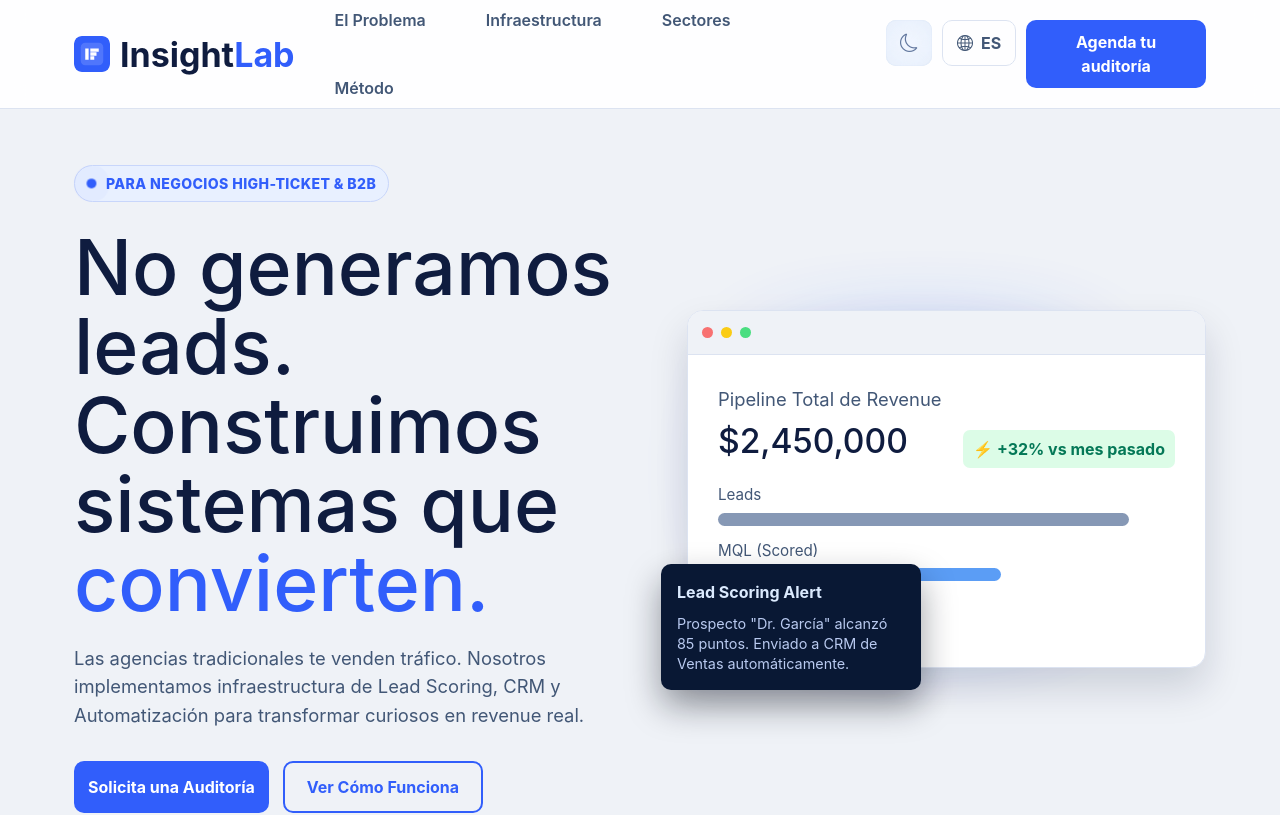
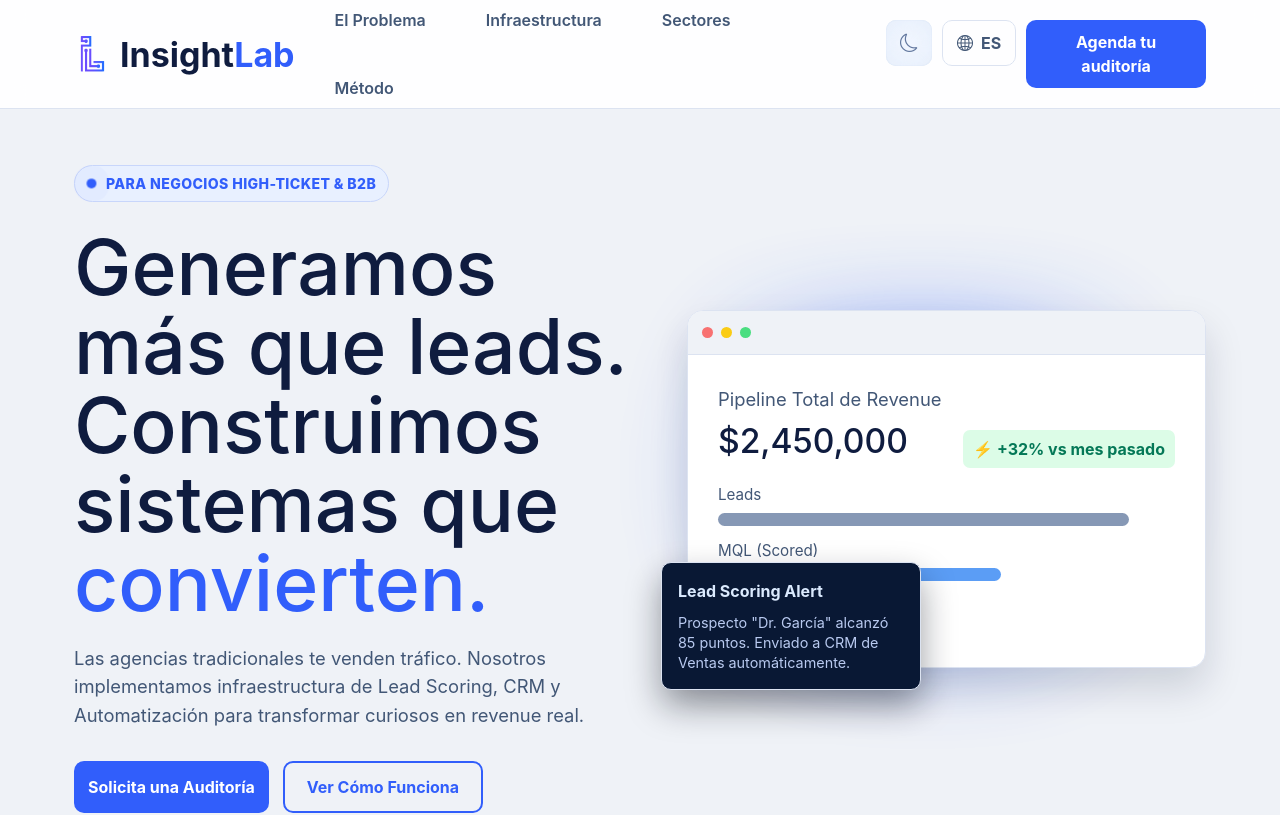
Before and after one commit to EmmanuelQuirozA/Insight-Lab, a React (Vite) app: page / in a window 1280 px wide. Shown: the top 815 px of the page. Built offline with nearby package versions, Linux system fonts and the light colour scheme.

Commit message:
Logo and minor enhancements

```diff
--- a/index.html
+++ b/index.html
@@ -2,11 +2,11 @@
 <html lang="en">
   <head>
     <meta charset="UTF-8" />
-    <link rel="icon" type="image/svg+xml" href="/vite.svg" />
+    <link rel="icon" type="image/svg+xml" href="/brand/logo_minimal.png" />
     <meta name="viewport" content="width=device-width, initial-scale=1.0" />
     <link rel="stylesheet" href="https://cdn.jsdelivr.net/npm/bootstrap@5.3.3/dist/css/bootstrap.min.css" />
     <link rel="stylesheet" href="https://cdn.jsdelivr.net/npm/bootstrap-icons@1.11.3/font/bootstrap-icons.min.css" />
-    <title>insight-lab</title>
+    <title>Insight Lab</title>
   </head>
   <body>
     <div id="root"></div>
--- a/src/App.css
+++ b/src/App.css
@@ -377,7 +377,7 @@ h1 {
 .hero-right::before {
   content: '';
   position: absolute;
-  inset: 11% 8% 14%;
+  inset: 3%;
   background: radial-gradient(circle at 45% 45%, rgba(77, 148, 255, 0.9) 0%, rgba(39, 87, 255, 0.58) 38%, rgba(18, 43, 130, 0) 76%);
   filter: blur(48px);
   opacity: 0.8;
@@ -510,6 +510,7 @@ h1 {
   left: -26px;
   bottom: -22px;
   background: var(--card);
+  border: 1px solid var(--line);
   color: #dbeafe;
   border-radius: 10px;
   padding: 16px;
@@ -517,6 +518,7 @@ h1 {
   box-shadow: 0 16px 34px rgba(7, 12, 25, 0.4);
   z-index: 2;
 }
+
 
 :root[data-theme='dark'] .hero-right::before {
   background: radial-gradient(circle at 45% 45%, rgba(91, 178, 255, 0.95) 0%, rgba(57, 116, 255, 0.58) 38%, rgba(16, 41, 126, 0) 76%);
--- a/src/components/Footer.tsx
+++ b/src/components/Footer.tsx
@@ -22,7 +22,7 @@ function Footer({ brandName, brandAccent, links, socialLinks, copyright }: Foote
     <footer className="site-footer">
       <div className="container footer-inner">
         <a href="#" className="footer-brand" aria-label="RevenueOS home">
-          <img src="/brand/insight-lab-logo-placeholder.svg" alt="Insight Lab logo" className="footer-brand-icon" />
+          <img src="/brand/logo_minimal.png" alt="Insight Lab logo" className="footer-brand-icon" />
           <span>
             {brandName}
             <span className="accent">{brandAccent}</span>
--- a/src/pages/HomePage.tsx
+++ b/src/pages/HomePage.tsx
@@ -10,7 +10,7 @@ type Theme = 'light' | 'dark'
 const copy = {
   es: {
     badge: 'Para Negocios High-Ticket & B2B',
-    headlineTop: 'No generamos leads.',
+    headlineTop: 'Generamos más que leads.',
     headlineMiddle: 'Construimos sistemas que',
     headlineAccent: 'convierten.',
     description:
@@ -440,7 +440,7 @@ function HomePage() {
       <Header
         logo={
           <a href="#" className="brand" aria-label="Insight Lab home">
-            <img src="/brand/insight-lab-logo-placeholder.svg" alt="Insight Lab logo" className="brand-icon" />
+            <img src="/brand/logo_minimal.png" alt="Insight Lab logo" className="brand-icon" />
             <span className="brand-text">
               Insight<span className="accent">Lab</span>
             </span>
```
Also changed, not shown: public/brand/logo.png (added), public/brand/logo_minimal.png (added).
